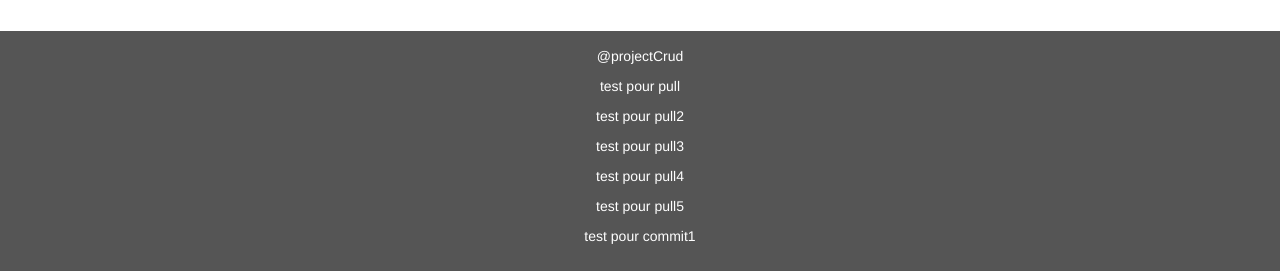
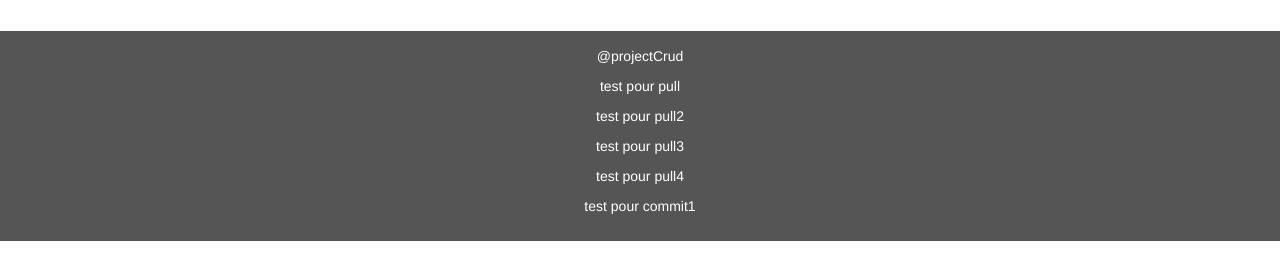
Before and after one commit to yassineguidara/test3, a PHP site: page /crud/pays.php in a window 1280 px wide. Shown: the part 619-890 px from the top of the page. After the commit the page ends 860 px from the top, so only its background shows below. Run offline with PHP 8.4, Linux system fonts and the light colour scheme; data comes from the database, SQL or seed files in the repository.

Commit message:
Update footer.php

```diff
--- a/footer.php
+++ b/footer.php
@@ -3,8 +3,7 @@
   <p>test pour pull</p>
   <p>test pour pull2</p>
   <p>test pour pull3</p>
-    <p>test pour pull4</p>
-    <p>test pour pull5</p>
+  <p>test pour pull4</p>
 
   <p>test pour commit1</p>
 
```
